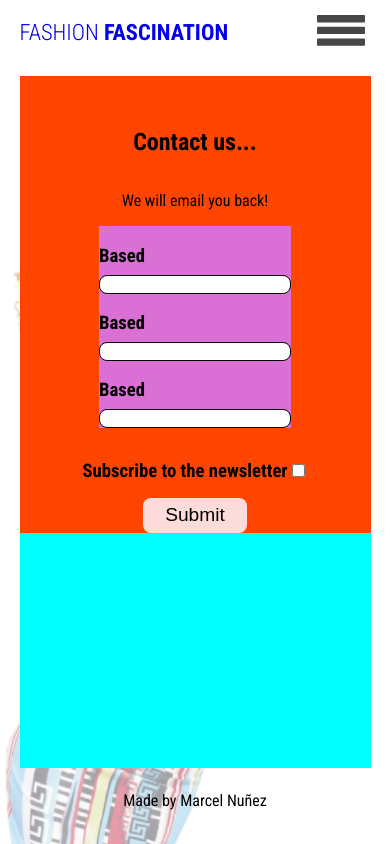
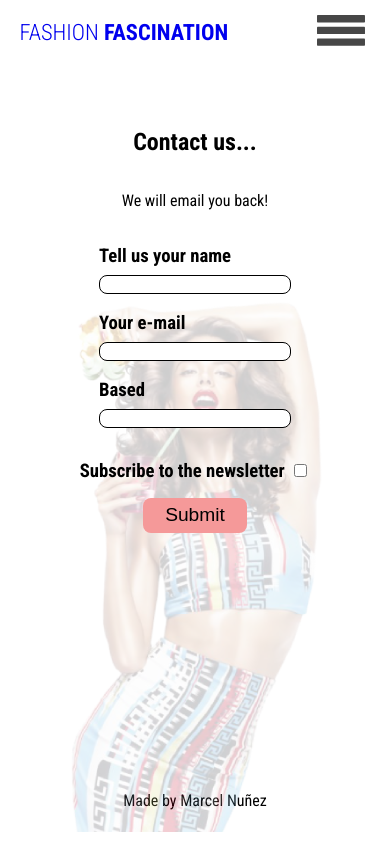
Before and after one commit to MarcelNDG/Fashion-2, a React (Create React App) app: page /contact in a window 390 px wide. Built offline with nearby package versions, Linux system fonts and the light colour scheme.

Commit message:
contact pic done mobile, desktop

```diff
--- a/src/App.css
+++ b/src/App.css
@@ -513,7 +513,7 @@ footer{
   /* ---------- CONTACT PAGE ----------- */
 
   .contactMain{
-    background-color: aqua;
+
     display: flex;
     flex-direction: column;
     justify-content: flex-start;
@@ -523,20 +523,31 @@ footer{
     z-index: 200;
   }
 
+  .modelPicContact{
+    position: absolute;
+    width: 16rem;
+    opacity: 0.2;
+    bottom: -4rem;
+    overflow: hidden;
+    z-index: 0;
+  }
+
   .contactContainer{
     display: flex;
     flex-direction: column;
     width: 100%;
-    background-color: orangered;
+
     padding-top: 2rem;
     align-items: center;
+
+    z-index: 200;
   }
 
   .contactContainer button{
     cursor: pointer;
     border: none;
     font-weight: normal;
-    background-color: rgb(255, 220, 220);
+    background-color: rgb(245, 153, 153);
     margin-top: 1rem;
     font-size: 1.2rem;
     padding: 0.4rem 1.4rem;
@@ -548,13 +559,14 @@ footer{
   }
 
   .contactForm{
-    background-color: orchid;
+
     text-align: left;
     width: 12rem;
   }
 
   .contactForm input{
     border-radius: 8px;
+    background-color: #fff;
     border: solid 1px #000;
     width: 100%;
   }
@@ -568,6 +580,10 @@ footer{
 
   .checkContainer h3{
     margin: 0;
+  }
+
+  .checkbox{
+    margin-left: 0.6rem;
   }
 
 /* --- MEDIA QUERIES --- */
@@ -971,6 +987,15 @@ footer{
   .contactContainer{
     width: 50vw;
   }
+  .contactForm{
+    width: 14rem;
+  }
+
+  .modelPicContact{
+    right: 0;
+    width: 19rem;
+  opacity: 1;
+  }
 }
 
 @media (min-width: 1080px){
--- a/src/Pages/Contact.js
+++ b/src/Pages/Contact.js
@@ -17,24 +17,24 @@ const Contact = () => {
                 <h2>Contact us...</h2>
                 <p>We will email you back!</p>
                 <form className='contactForm'>
-                    <h3>Based</h3>
+                    <h3>Tell us your name</h3>
                     <input type='text'></input>
-                    <h3>Based</h3>
+                    <h3>Your e-mail</h3>
                     <input type='text'></input>
                     <h3>Based</h3>
                     <input type='text'></input>
                 </form>
                 <div className='checkContainer'>
                     <h3>Subscribe to the newsletter</h3>
-                    <input type='checkbox'></input>
+                    <input type='checkbox' className='checkbox'></input>
                 </div>
                 <button>Submit</button>
 
             </div>
+            <img className='modelPicContact' src={Model} alt="Model" />
         </main>
 
         <Footer />
-            <img className='modelPic' src={Model} alt="Model" />
         </>
     )
 }
```
